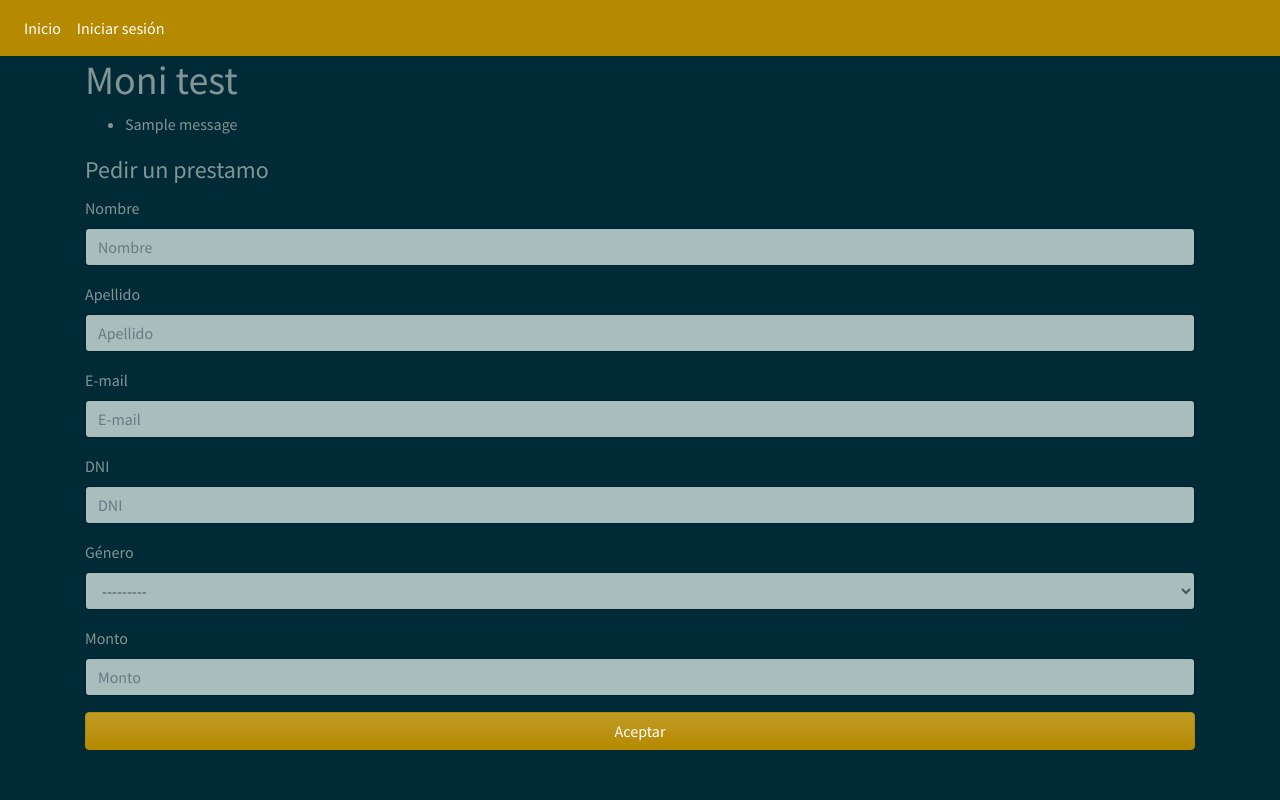
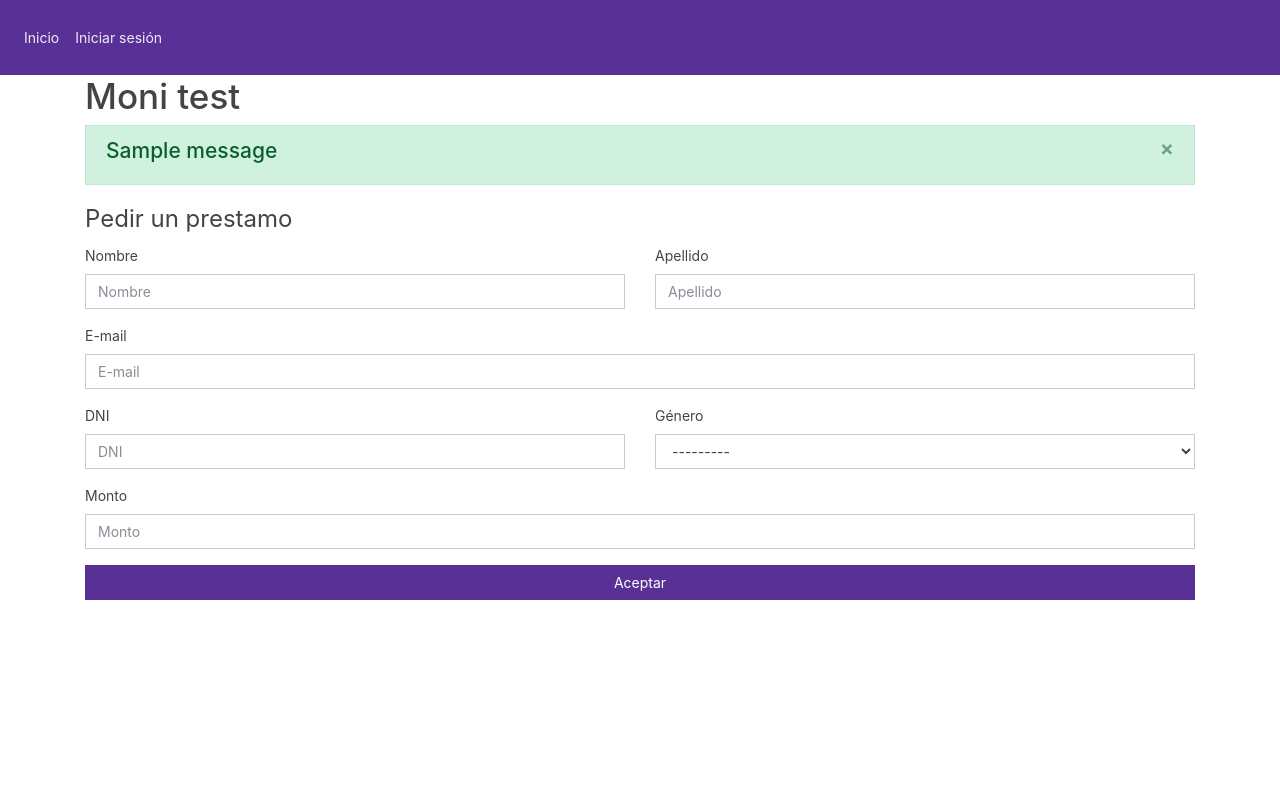
Before and after one commit to SantiBert/moni_test, a Django app: page / in a window 1280 px wide. Run offline with Django 3.2, Linux system fonts and the light colour scheme; tables that the repository leaves empty hold one stand-in row (values such as "Sample post"); one stand-in notice (Sample message) is shown; some libraries are stand-ins or nearby versions.

Commit message:
segundo commit

```diff
--- a/core/templates/base.html
+++ b/core/templates/base.html
@@ -7,7 +7,7 @@
     <meta http-equiv="X-UA-Compatible" content="IE=edge">
     <meta name="viewport" content="width=device-width, initial-scale=1.0">
     <title>{% block title %}Inicio{% endblock title %}</title>
-    <link rel="stylesheet" href="https://bootswatch.com/4/solar/bootstrap.min.css">
+    <link rel="stylesheet" href="https://bootswatch.com/4/pulse/bootstrap.min.css">
 </head>
 
 <body>
--- a/core/templates/includes/alert_error.html
+++ /dev/null
@@ -1,5 +0,0 @@
-{% load static %}
-<div class="alert alert-dismissible alert-secondary">
-    <button type="button" class="close" data-dismiss="alert">&times;</button>
-    <h4 class="alert-heading">{{mesassage}}</h4>
-</div>
--- a/core/templates/index.html
+++ b/core/templates/index.html
@@ -2,39 +2,59 @@
 {% load static %}
 {% block title %}Pedir un prestamo{% endblock %}
 {% block content %}
+
 {% if messages %}
-<ul class="messages">
 {% for message in messages %}
-    <li {% if message.tags %} class="{{ message.tags }}" {% endif %}>{{ message }}</li>
+{% if message.tags %}
+<div class="alert alert-dismissible alert-{{ message.tags }}">
+    <button type="button" class="close" data-dismiss="alert">&times;</button>
+    <h4 class="alert-heading">{{ message }}</h4>
+</div>
+{% endif %}
 {% endfor %}
-</ul>
 {% endif %}
+
+
 <form action="" method="post">{% csrf_token %}
     <fieldset>
         <legend>Pedir un prestamo</legend>
+        <div class="row">
+            <div class="col-6">
                 <div class="form-group">
                     <label for={{name}}>Nombre</label>
                     {{form.name}}
                 </div>
+            </div>
+            <div class="col-6">
                 <div class="form-group">
                     <label for={{last_name}}>Apellido</label>
                     {{form.last_name}}
                 </div>
+            </div>
+            <div class="col-12">
                 <div class="form-group">
                     <label for={{email}}>E-mail</label>
                     {{form.email}}
                 </div>
+            </div>
+            <div class="col-6">
                 <div class="form-group">
                     <label for={{dni}}>DNI</label>
                     {{form.dni}}
                 </div>
+            </div>
+            <div class="col-6">
                 <div class="form-group">
                     <label for={{gender}}>Género</label>
                     {{form.gender}}
                 </div>
+            </div>
+            <div class="col-12">
                 <div class="form-group">
                     <label for={{amount}}>Monto</label>
                     {{form.amount}}
+                </div>
+            </div>
         </div>
         <button type="submit" class="btn btn-primary btn-block">Aceptar</button>
     </fieldset>
--- a/core/views.py
+++ b/core/views.py
@@ -1,3 +1,4 @@
+import pdb
 import requests
 from django.shortcuts import redirect, render
 from django.http import HttpResponseRedirect
@@ -10,9 +11,6 @@ from django.contrib import messages
 from .models import Lending
 from .forms import LendingForm, LendingAdminForm
 
-api = "https://api.moni.com.ar/api/v4/scoring/pre-score/"
-headers = {"credential": "ZGpzOTAzaWZuc2Zpb25kZnNubm5u"}
-
 
 class LendingCreateView(CreateView):
     model = Lending
@@ -20,28 +18,31 @@ class LendingCreateView(CreateView):
     template_name = 'index.html'
     success_url = reverse_lazy('index')
 
-    def get_status(self, form, request):
+    def form_valid(self, form):
         # Consulta a la api
+        api = "https://api.moni.com.ar/api/v4/scoring/pre-score/"
+        headers = {"credential": "ZGpzOTAzaWZuc2Zpb25kZnNubm5u"}
         dni = form.cleaned_data.get('dni')
         url = api + str(dni)
-        data = requests.request("GET", url, headers=headers).json()
+        data = requests.get(url, headers=headers).json()
         # Si el prestamo es aprovado el estado del atributo pasa a True
         if data['status'] == 'approve':
             form.instance.status = True
-            messages.success(request, 'Su prestamo ha sido aprovado')
+            messages.success(self.request, 'Su prestamo ha sido aprobado :D')
         elif data['status'] == 'rejected':
             form.instance.status = False
-            messages.warning(request, 'Su prestamo NO ha sido aprovado')
+            messages.warning(
+                self.request, 'Su prestamo no ha sido aprobado :( ')
         else:
             form.instance.status = False
-            messages.error(request, 'Ha ocurrido un error')
-        # Si ocurre un erro el estado del atributo pasa a verdadero
+        # Si ocurre un error el estado del atributo pasa a verdadero
         if data['has_error'] == True:
             form.instance.error = True
+            messages.error(self.request, 'Ocurrió un error')
         else:
             form.instance.error = False
         form.save()
-        return HttpResponseRedirect(self.get_success_url())
+        return self.render_to_response(self.get_context_data(request=self.request, form=form))
 
 
 @method_decorator(login_required, name='dispatch')
--- a/moni_test/settings/prod_settings.py
+++ b/moni_test/settings/prod_settings.py
@@ -1,5 +1,5 @@
 from .base import *
-
+"""
 # SECURITY WARNING: don't run with debug turned on in production!
 DEBUG = True
 
@@ -15,3 +15,4 @@ DATABASES = {
         'NAME': os.path.join(BASE_DIR, 'db.sqlite3'),
     }
 }
+"""
```
Also changed, not shown: requirements_prod.txt (added, +13 -0 lines), requirements_local.txt (renamed from requirements_locals.txt). Lines whose indentation alone changed are shown as unchanged.
